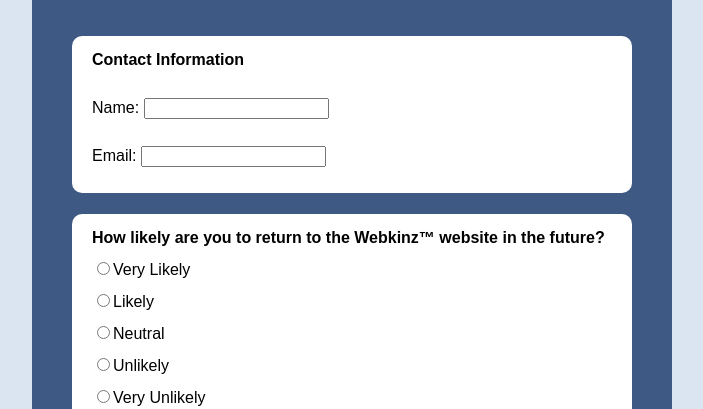
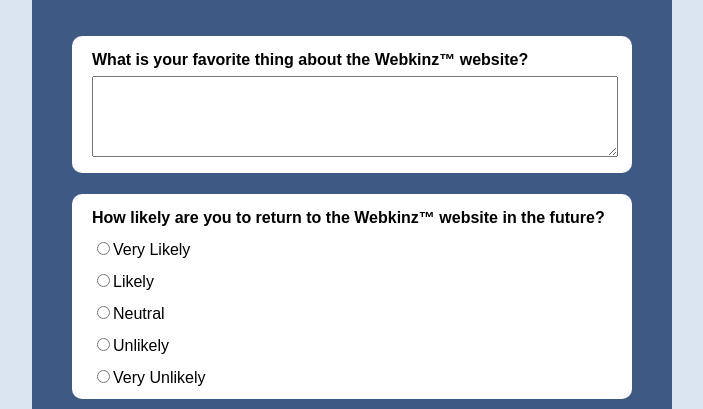
Before and after one commit to nseniow/nseniow.github.io, a plain HTML site: page index.html in a window 1280 px wide. Shown: the part 506-915 px from the top of the page, without its empty margins (288-991 px from the left). Drawn offline with Linux system fonts and the light colour scheme.

Commit message:
Changed the first question

```diff
--- a/index.html
+++ b/index.html
@@ -19,9 +19,8 @@
 
 
   	<div class="question">
-    	<h4> Contact Information </h4>
-      <p>Name: <input type="text" name="name"></p>
-	    <p>Email: <input type="text" name="email"></p>
+    	<h4> What is your favorite thing about the Webkinz&trade; website?  </h4>
+      <textarea rows="5"></textarea>
     </div>
 
     <div class="question">
```
